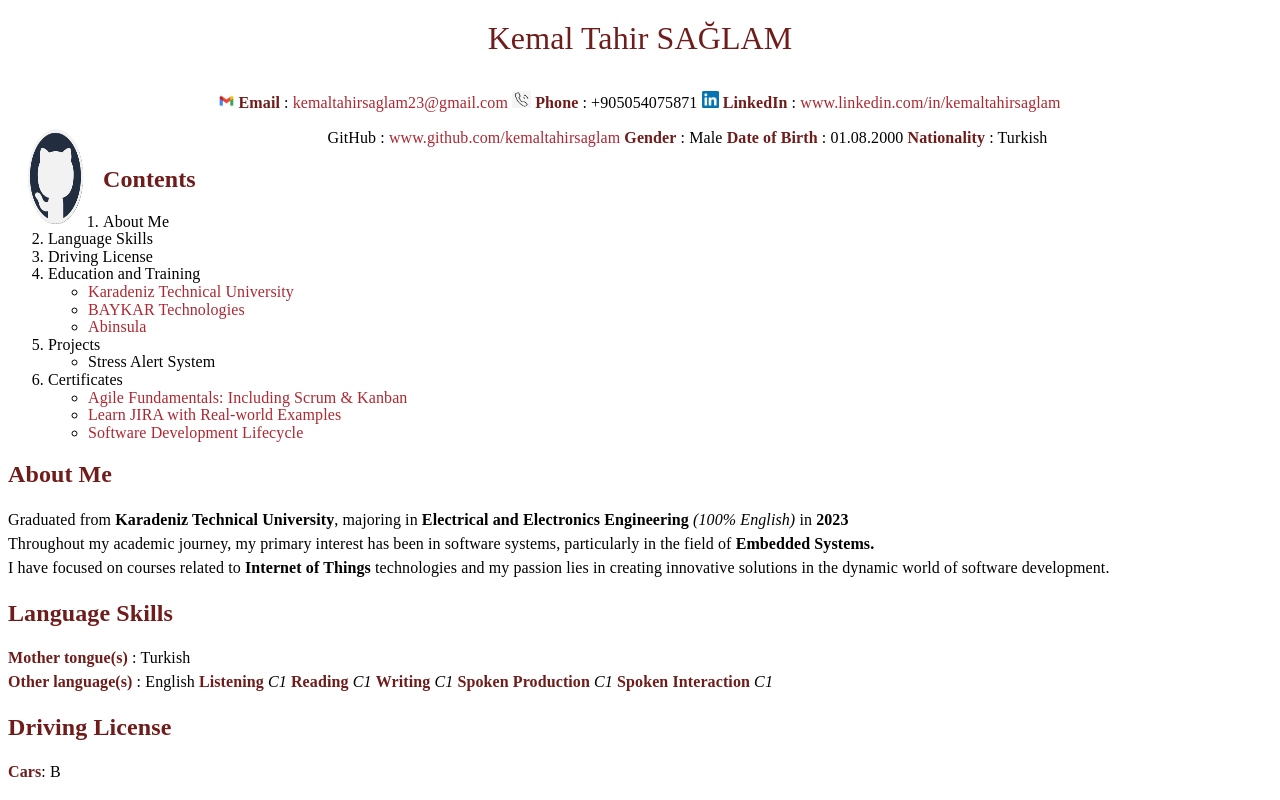
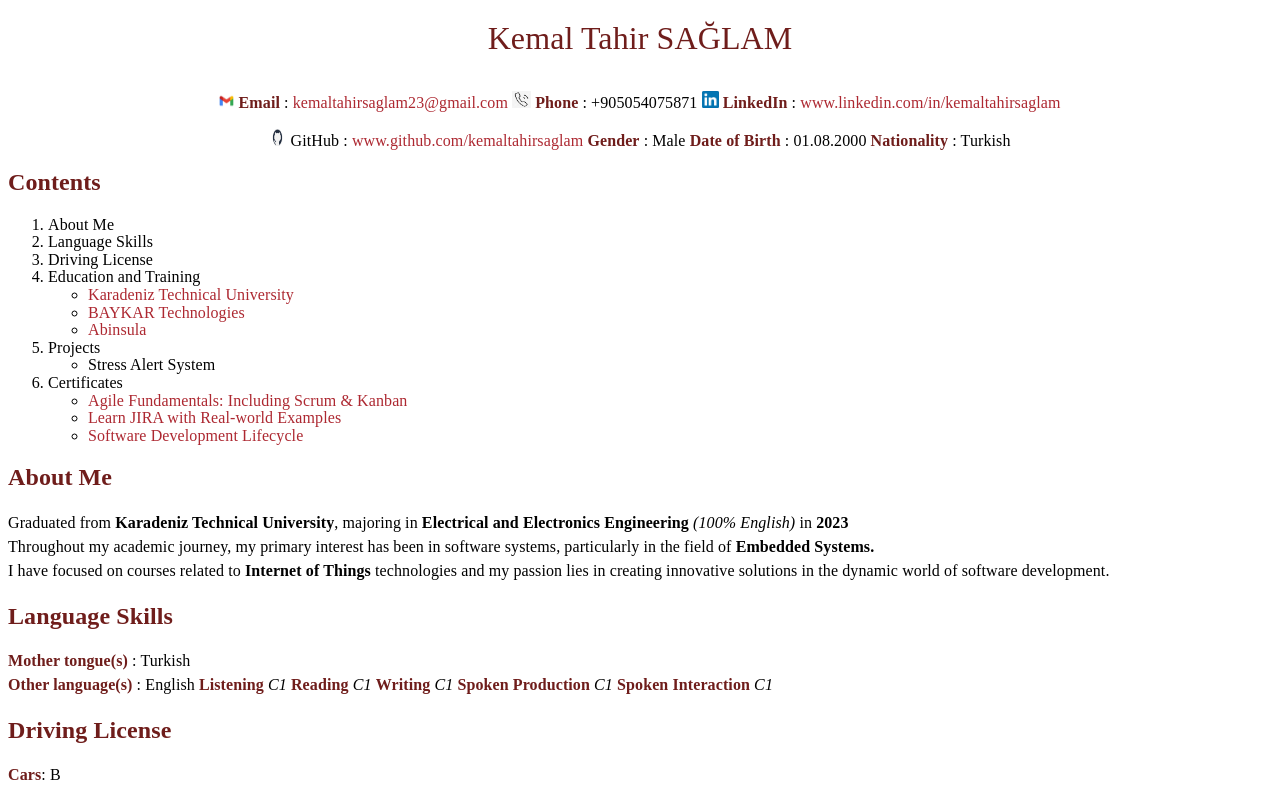
Before and after one commit to kemaltahirsaglam/saglamkemaltahir.github.io, a plain HTML site: page index.html in a window 1280 px wide. Shown: the top 800 px of the page. Drawn offline with Linux system fonts and the light colour scheme.

Commit message:
Update cv.css

```diff
--- a/cv.css
+++ b/cv.css
@@ -100,6 +100,12 @@ img:hover {
     background-color: white;
 }
 
+#gp {
+    width: 17px;
+    height: 17px;
+    float: initial;
+}
+
 #as {
     text-align: center;
     color: #6f1d1b;
```
